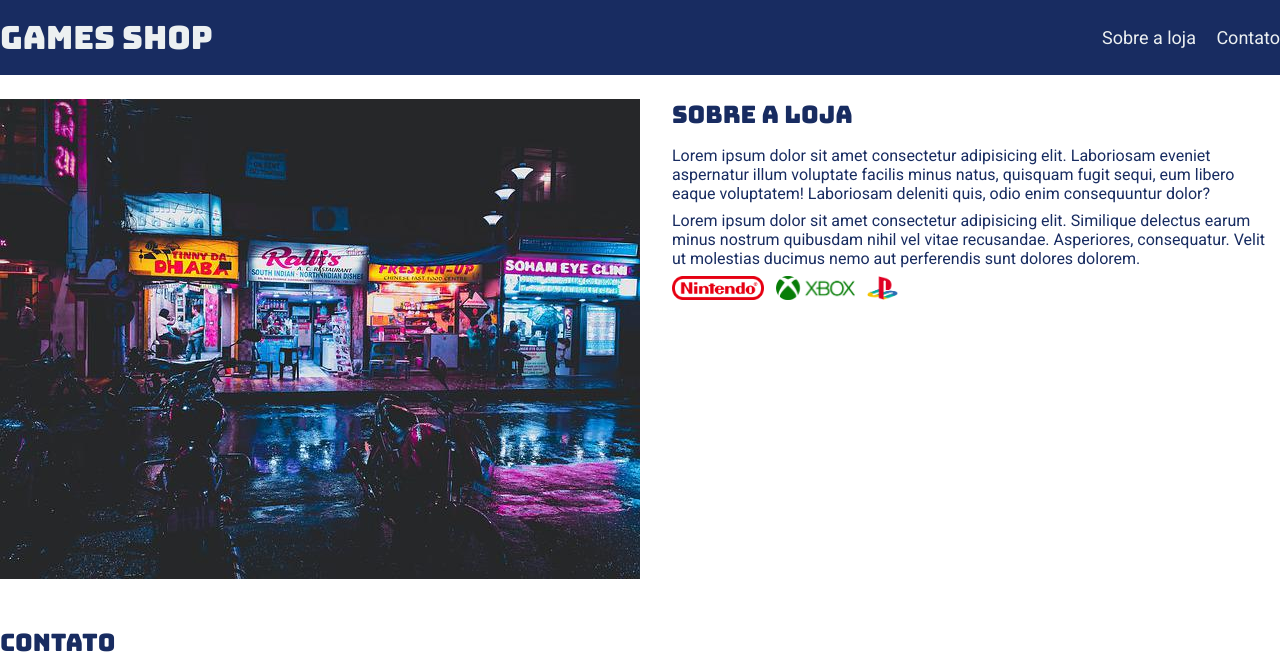
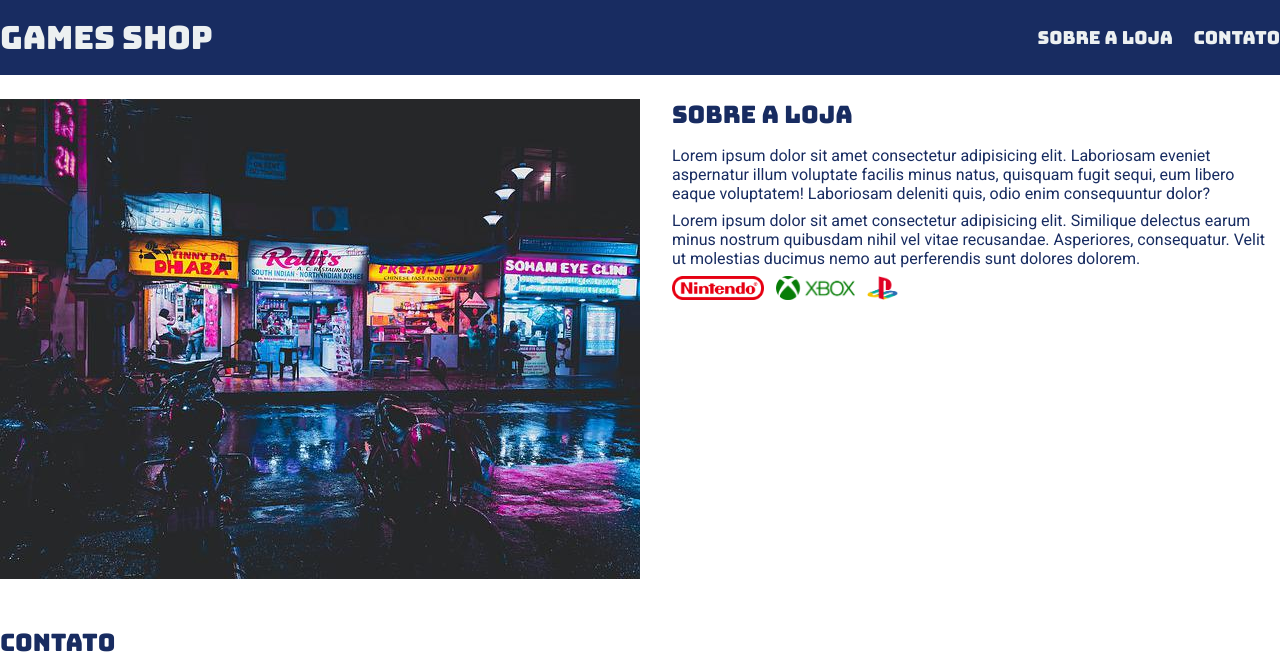
Before and after one commit to QuiasZ/site_gamesshop, a plain HTML site: page index.html in a window 1280 px wide. Shown: the top 671 px of the page. Drawn offline with Linux system fonts and the light colour scheme.

Commit message:
Update main.css

```diff
--- a/main.css
+++ b/main.css
@@ -16,6 +16,10 @@ section h3,
 form button {
     font-family: 'Bungee', cursive;
     font-weight: normal;
+}
+
+header ul li a {
+    font-family: 'Bungee', cursive;
 }
 
 body,
```
